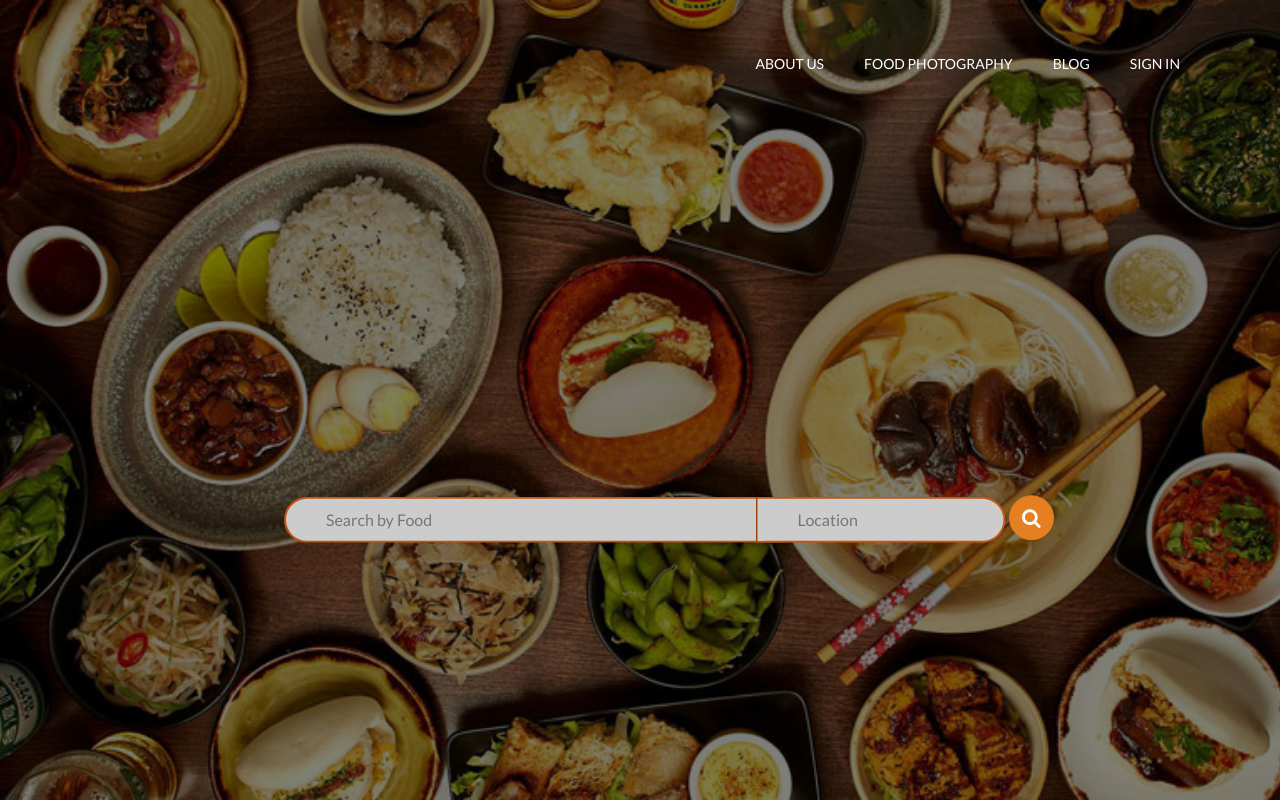
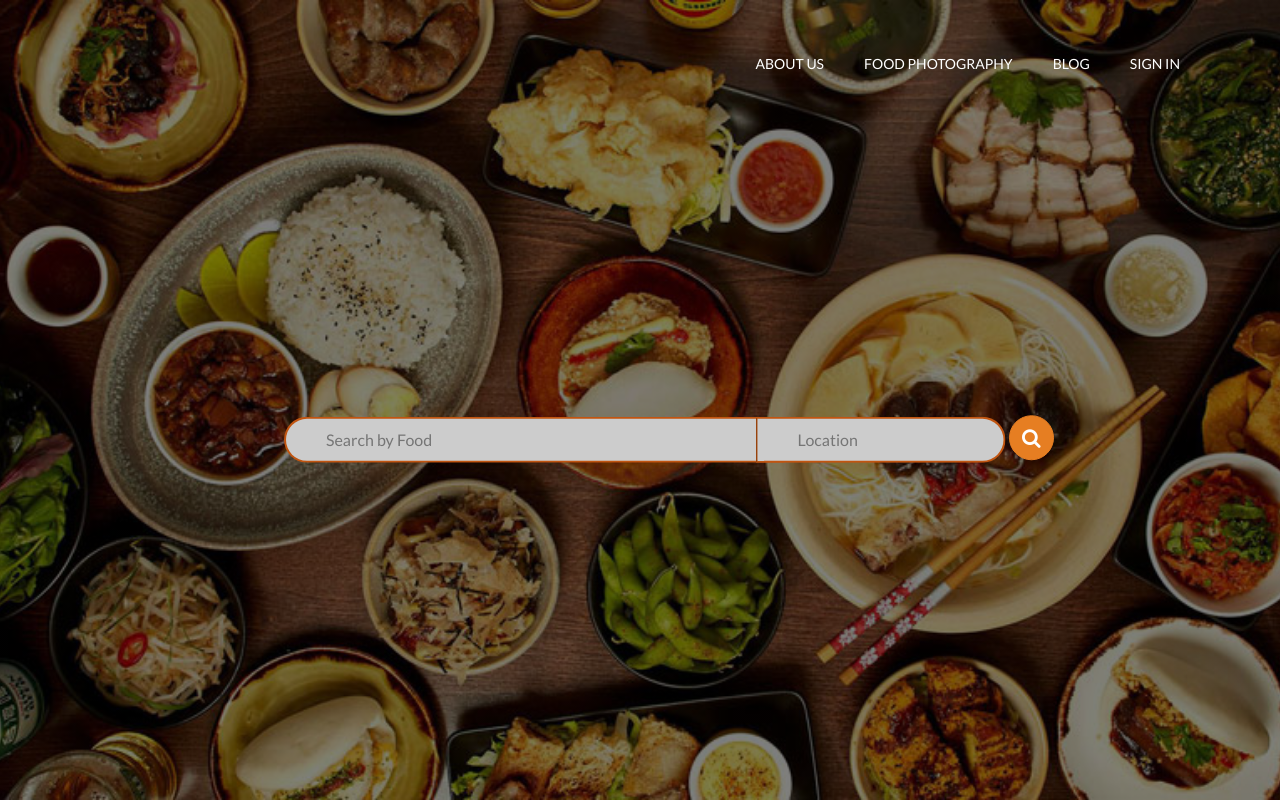
Before and after one commit to ahmedsadman/foodhub-web, a React (Create React App) app: page / in a window 1280 px wide. Built offline with nearby package versions, Linux system fonts and the light colour scheme.

Commit message:
search improvements
- show food suggestions
- feedback if no restaurants found

```diff
--- a/src/routes/Home.js
+++ b/src/routes/Home.js
@@ -8,7 +8,8 @@ class Home extends React.Component {
         this.state = {
             food: '',
             area: '',
-            redirect: false
+            redirect: false,
+            showFoodSuggestion: false
         };
     }
 
@@ -38,9 +39,26 @@ class Home extends React.Component {
         this.setState({ [type]: event.target.value });
     }
 
+    onSuggestionClick = e => {
+        console.log(e.target.innerText);
+        this.setState({ food: e.target.innerText, showFoodSuggestion: false });
+        this.foodSuggestion.style.opacity = 0;
+        this.foodSuggestion.style.pointerEvents = 'none';
+        this.foodSearch.style.borderRadius = '35px';
+        this.foodSearch.style.borderTopRightRadius = 0;
+        this.foodSearch.style.borderBottomRightRadius = 0;
+    };
+
+    onSearchFocus() {
+        this.foodSearch.style.borderRadius = 0;
+        this.setState({ showFoodSuggestion: true });
+        this.foodSuggestion.style.opacity = 1;
+        this.foodSuggestion.style.pointerEvents = 'all';
+    }
+
     render() {
         return (
-            <header className={styles.header}>
+            <header className={styles.header} style={{ position: 'relative' }}>
                 <nav>
                     <div className={styles.row}>
                         <ul className={styles.mainNav}>
@@ -71,14 +89,31 @@ class Home extends React.Component {
 
                 <div>
                     <form>
+                        <div className={styles.bigSearchContainer}>
                             <input
                                 type='text'
-                            className={styles.bigSearch}
                                 name='search by food'
                                 placeholder='Search by Food'
+                                className={styles.bigSearch}
                                 value={this.state.food}
                                 onChange={e => this.onChangeInput('food', e)}
+                                spellCheck={false}
+                                onFocus={this.onSearchFocus.bind(this)}
+                                ref={comp => (this.foodSearch = comp)}
                             />
+                            <ul
+                                className={styles.foodSuggestion}
+                                ref={comp => (this.foodSuggestion = comp)}
+                            >
+                                <li onClick={this.onSuggestionClick}>Burger</li>
+                                <li onClick={this.onSuggestionClick}>Pizza</li>
+                                <li onClick={this.onSuggestionClick}>
+                                    Biriyani
+                                </li>
+                            </ul>
+                        </div>
+
+                        <div className={styles.smallSearchContainer}>
                             <input
                                 type='text'
                                 className={styles.smallSearch}
@@ -87,6 +122,7 @@ class Home extends React.Component {
                                 value={this.state.area}
                                 onChange={e => this.onChangeInput('area', e)}
                             />
+                        </div>
                     </form>
                 </div>
                 {this.redirectSearch()}
--- a/src/routes/SearchResult.js
+++ b/src/routes/SearchResult.js
@@ -40,6 +40,10 @@ class SearchResult extends Component {
     renderRestaurantsList() {
         if (this.state.listLoading) {
             return <h1 style={{ textAlign: 'center' }}>Loading</h1>;
+        }
+
+        if (!this.state.listLoading && this.state.list.length === 0) {
+            return <h1 style={{ textAlign: 'center' }}>No Restaurants Found</h1>;
         }
         return this.state.list.map(item => (
             <RestaurantCard
--- a/src/views/Home.module.css
+++ b/src/views/Home.module.css
@@ -15,7 +15,7 @@
 .frontText {
     position: absolute;
     width: 100px;
-    top: 65%;
+    top: 55%;
     left: 80%;
     transform: translate(-15%, -55%);
 }
@@ -94,11 +94,14 @@
     border-bottom: 2px solid #c15511;
 }
 
-.bigSearch {
+.bigSearchContainer {
     position: absolute;
-    top: 65%;
+    top: 55%;
     left: 30%;
     transform: translate(-20%, -50%);
+}
+
+.bigSearch {
     width: 500px;
     box-sizing: border-box;
     border: 2px solid #c15511;
@@ -108,17 +111,19 @@
     border-bottom-right-radius: 0%;
     font-size: 16px;
     background-color: #ccc;
+    padding: 12px 20px 12px 40px;
+    -webkit-transition: all 0.2s ease-in-out;
+    transition: all 0.2s ease-in-out;
+}
 
-    padding: 12px 20px 12px 40px;
-    -webkit-transition: width 0.4s ease-in-out;
-    transition: width 0.4s ease-in-out;
+.smallSearchContainer {
+    position: absolute;
+    top: 55%;
+    left: 60%;
+    transform: translate(-5%, -50%);
 }
 
 .smallSearch {
-    position: absolute;
-    top: 65%;
-    left: 60%;
-    transform: translate(-5%, -50%);
     width: 250px;
     box-sizing: border-box;
     border: 2px solid #c15511;
@@ -133,3 +138,25 @@
     -webkit-transition: width 0.4s ease-in-out;
     transition: width 0.4s ease-in-out;
 }
+
+.foodSuggestion {
+    position: absolute;
+    /* top: 68.2%;
+    left: 24%; */
+    top: 47px;
+    left: 0;
+    margin: 0 !important;
+    padding: 0 !important;
+    width: 500px;
+    list-style-type: none;
+    background-color: #ddd;
+    font-size: 80%;
+    opacity: 0;
+    transition: all 0.2s ease-in-out;
+}
+
+.foodSuggestion li {
+    padding: 10px 5px;
+    border-bottom: 1px solid rgb(172, 172, 172);
+    cursor: pointer;
+}
```
Lines whose indentation alone changed are shown as unchanged.
